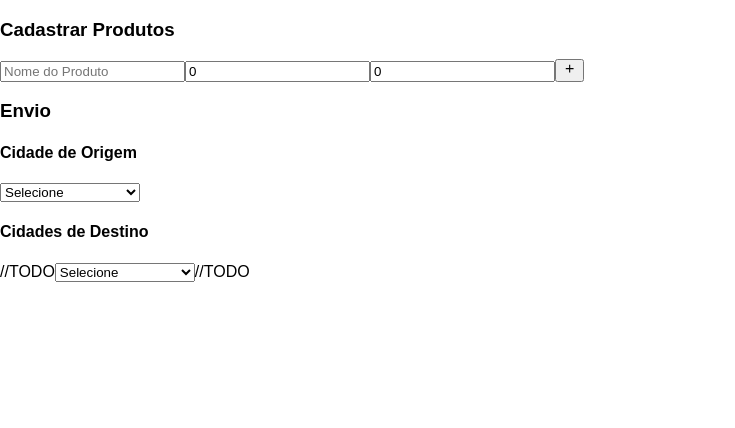
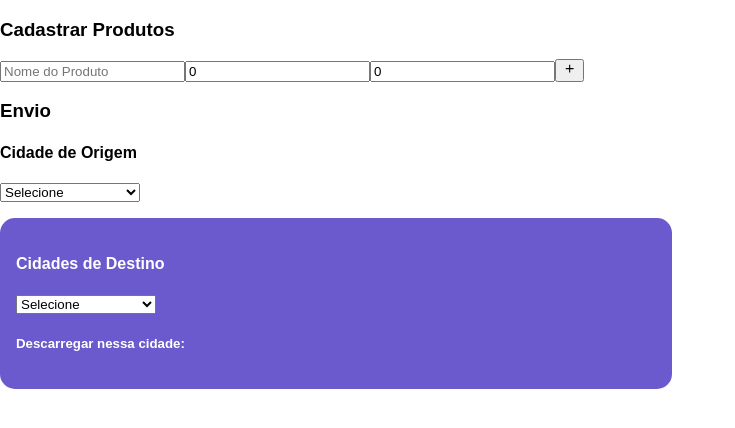
Before and after one commit to EricoBis/transportation-system, a React (Create React App) app: page / in a window 1280 px wide. Shown: the top 428 px of the page, without its empty margins (0-735 px from the left). Built offline with nearby package versions, Linux system fonts and the light colour scheme.

Commit message:
update | CitiesRegister

```diff
--- a/src/components/TransportRegister/CitiesRegister.js
+++ b/src/components/TransportRegister/CitiesRegister.js
@@ -1,13 +1,20 @@
 import { useState, useContext, React } from "react";
 import { DataContext } from "../../contexts/DataContext";
 
-function CitiesRegister({products}) {
-  //const [data, setData] = useState({});
+import { StyledContainer } from "./style";
+
+function CitiesRegister({ products }) {
+
   const [origin, setOrigin] = useState("");
+  const [destination, setDestination] = useState("");
+
   const { cities } = useContext(DataContext);
 
   const handleSelectOrigin = (e) => {
     setOrigin(e.target.value);
+  };
+  const handleSelectDest = (e) => {
+    setDestination(e.target.value);
   };
 
   return (
@@ -26,13 +33,13 @@ function CitiesRegister({products}) {
           })}
         </select>
       </div>
-      <div>
+      <StyledContainer>
         <h4>Cidades de Destino</h4>
-
-      //TODO
-      <select>
+        <select value={destination} onChange={handleSelectDest}>
           <option value="">Selecione</option>
-          {cities.map((city, index) => {
+          {cities
+            .filter((city) => city !== origin)
+            .map((city, index) => {
               return (
                 <option value={city} key={index}>
                   {city}
@@ -40,9 +47,16 @@ function CitiesRegister({products}) {
               );
             })}
         </select>
-        //TODO
+        <div>
+          {destination !== "" ? (
+            <h5>Descarregar em {destination}:</h5>
+          ) : (
+            <h5>Descarregar nessa cidade:</h5>
+          )}
+          <div>{}</div>
+        </div>
 
-      </div>
+      </StyledContainer>
     </form>
   );
 }
--- /dev/null
+++ b/src/components/TransportRegister/style.js
@@ -0,0 +1,10 @@
+import styled from "styled-components";
+
+export const StyledContainer = styled.div`
+    width: 50%; //change
+    background-color: #6a5acd;
+    color: #fff;
+    padding: 1em;
+    border-radius: 15px;
+    margin-top: 1em;
+`
--- a/src/pages/tabs/TransportRegister.js
+++ b/src/pages/tabs/TransportRegister.js
@@ -1,16 +1,33 @@
-import {useState, React} from "react";
+import { useState, React } from "react";
 import CitiesRegister from "../../components/TransportRegister/CitiesRegister";
 import ProductRegister from "../../components/TransportRegister/ProductRegister";
 
 function TransportRegister() {
-    const [products, setProducts] = useState([]);
-
+  const [products, setProducts] = useState([]);
+  const [data, setData] = useState({});
   return (
     <div>
-      <ProductRegister products={products} setProducts={setProducts}/>
-      <CitiesRegister products={products}/>
+      <ProductRegister products={products} setProducts={setProducts} />
+      <CitiesRegister products={products} />
     </div>
   );
 }
 
 export default TransportRegister;
+/*
+data=
+{
+  origin: "";
+  products: [];
+  destination: [
+    { city: ""
+      unload_products: [
+        {id:
+         quantity:
+        }
+      ]
+    },
+    {}
+  ];
+}
+*/
```
Lines whose indentation alone changed are shown as unchanged.
